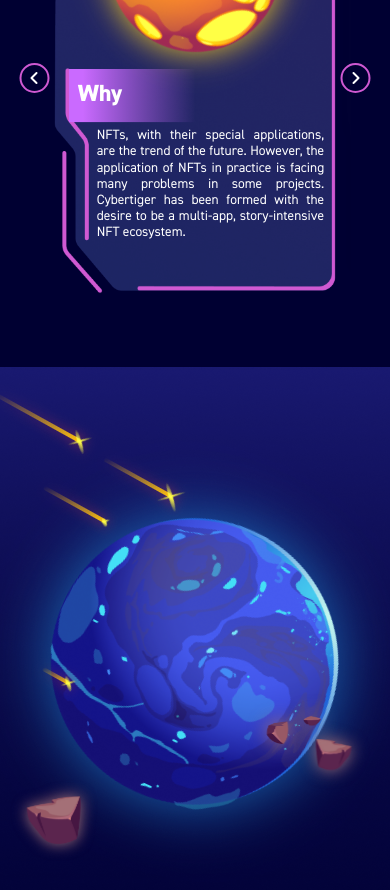
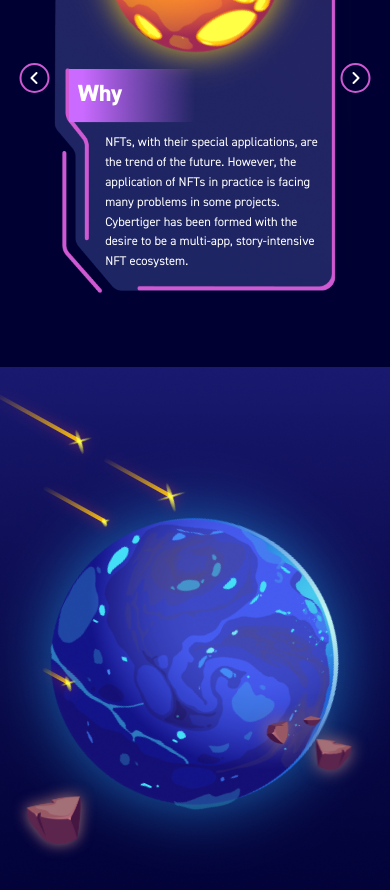
Before and after one commit to lixxkook00/n1-lading-page, a React (Create React App) app: page / in a window 390 px wide. Shown: the part 1160-2050 px from the top of the page. Built offline with nearby package versions, Linux system fonts and the light colour scheme.

Commit message:
update a

```diff
--- a/src/components/About/About.scss
+++ b/src/components/About/About.scss
@@ -133,12 +133,12 @@
 
             &-decs{
                 flex: 1;
-                padding-left: 15%;
-                padding-right: 4%;
-                padding-top: 2%;
-                text-align: justify;
-                font-size: 20px;
-                line-height: 29px;
+                font-size: 18px;
+                line-height: 30px;
+                padding-left: 18%;
+                padding-right: 6%;
+                padding-top: 4%;
+                text-align: left;
             }
         }
     }
--- a/src/scss/_responsive.scss
+++ b/src/scss/_responsive.scss
@@ -282,8 +282,8 @@
         .about{
 
             .about-card-content-decs{
-                font-size: 15px;
-                line-height: 18px !important;
+                font-size: 14px;
+                line-height: 22px !important;
             }
         }
 
```
